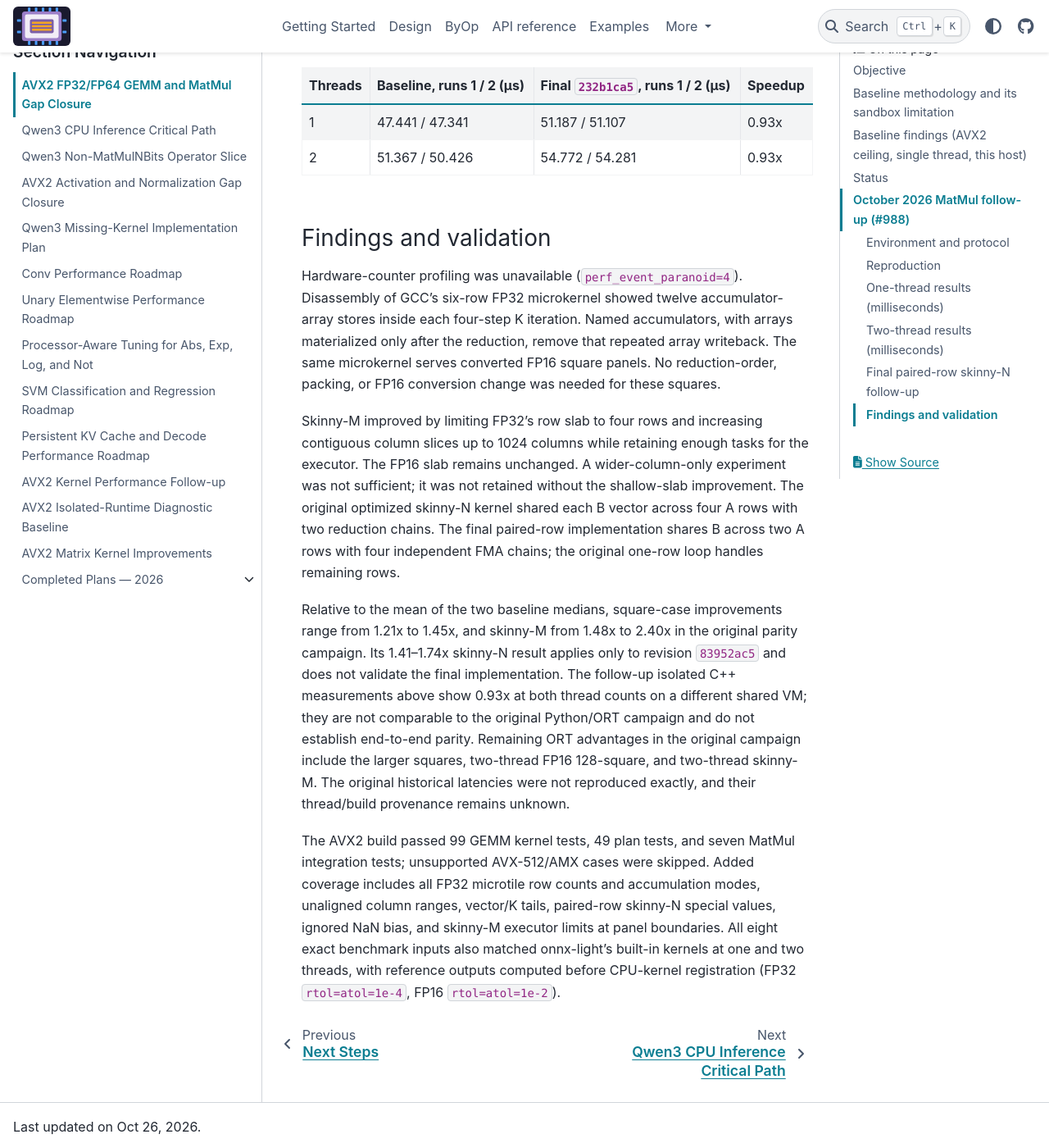
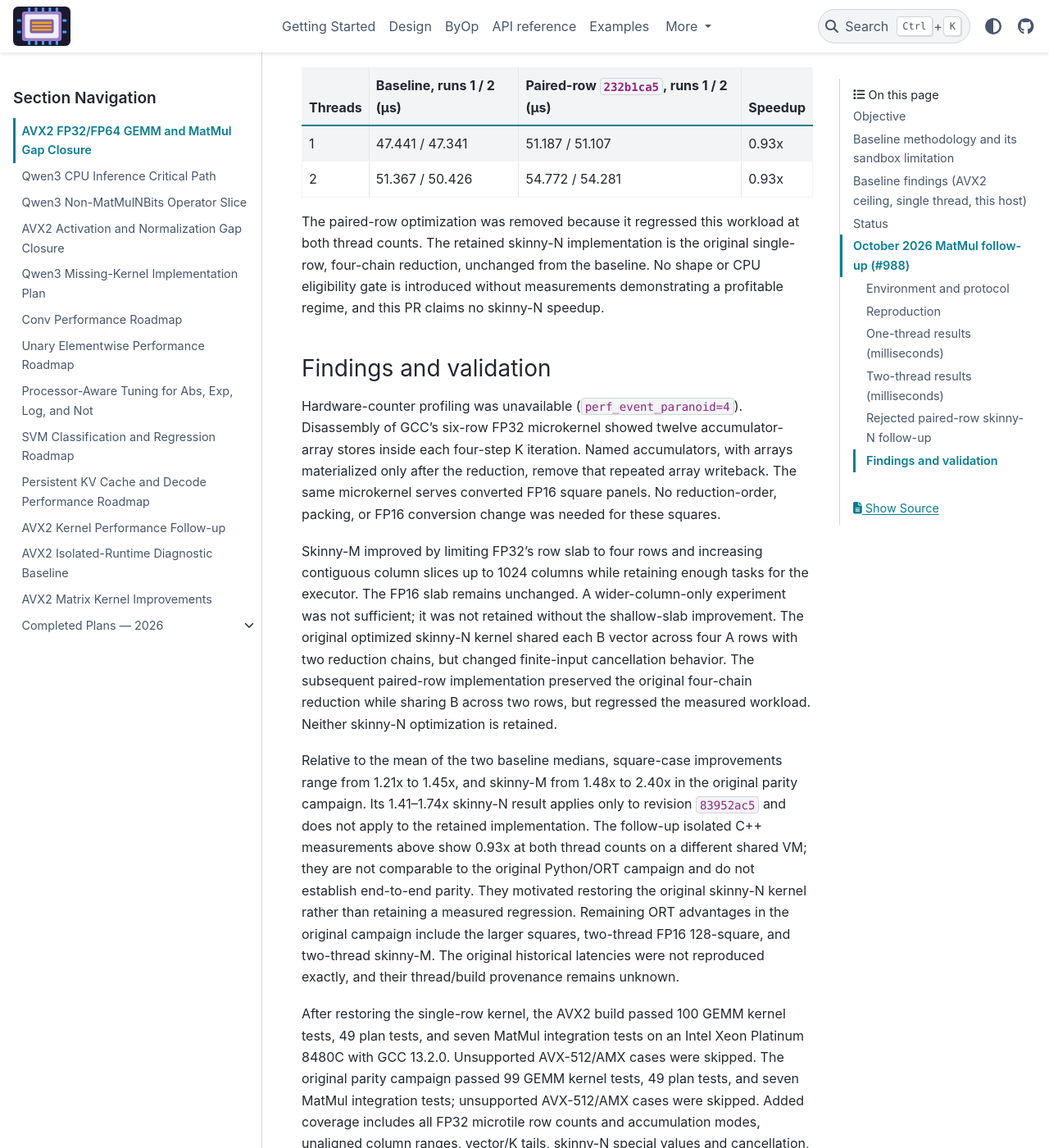
Before and after one commit to xadupre/onnx-light-cpu, a Sphinx documentation site: the page built from docs/next_steps/2026/2026_09_avx2_gemm_matmul.rst, in a window 1280 px wide and 1400 px high, scrolled down 7452 px. Shown: the whole window at 82% size. Built offline with Sphinx 7.4.7 and the PyData theme 0.15.4, drawn with Linux system fonts in a browser that asks for light colours; pages that are not in the unit, such as notebooks, are missing from menus; some of the changed text lies outside the part shown.

Commit message:
Restore baseline skinny-N kernel after paired-row regression
Remove the unprofitable paired-row path, preserve cancellation coverage, and distinguish rejected skinny-N measurements from retained improvements.

Co-authored-by: Copilot <223556219+Copilot@users.noreply.github.com>

```diff
--- a/docs/next_steps/2026/2026_09_avx2_gemm_matmul.rst
+++ b/docs/next_steps/2026/2026_09_avx2_gemm_matmul.rst
@@ -180,10 +180,10 @@ Environment and protocol
 * Original parity campaign: onnx-light-cpu 0.2.0 baseline production sources
   ``86c8762be5bb0c01459c1998f5daf8dc70e268fa``; optimized sources
   ``83952ac5da670ddeb7431565f3c5e87f5d967d90``. These Python/ORT timings
-  predate the final paired-row implementation
+  predate the rejected paired-row implementation
   (``232b1ca5f1050b144d40129770d2b499d42b5c97``), so their skinny-N entries
-  are not evidence for the final kernel. Both builds used GCC 13.3.0, CMake
-  Release, and
+  are historical results, not gains retained by this PR. Both builds used GCC
+  13.3.0, CMake Release, and
   ``ONNX_LIGHT_CPU_MAX_SIMD_LEVEL=AVX2``. Runtime detection returned ``3``
   (AVX2); the throughput driver reported AMD Zen, FMA, and six register rows.
   The baseline was rebuilt in the same build tree after verifying its two
@@ -328,15 +328,15 @@ Two-thread results (milliseconds)
      - 1.050207 / 1.046921
      - 1.027666–1.233049
 
-Final paired-row skinny-N follow-up
-~~~~~~~~~~~~~~~~~~~~~~~~~~~~~~~~~~~
+Rejected paired-row skinny-N follow-up
+~~~~~~~~~~~~~~~~~~~~~~~~~~~~~~~~~~~~~
 
 The original Python parity runner could not be repeated in this environment:
 the onnx-light runtime is not installed or available from its configured
 package index. The standalone C++ ``gemm_throughput`` driver was therefore
-used to measure the final kernel in isolation, not as an end-to-end or ORT
+used to measure the paired-row kernel in isolation, not as an end-to-end or ORT
 comparison. Baseline sources were ``86c8762be5bb0c01459c1998f5daf8dc70e268fa``;
-the final paired-row sources were ``232b1ca5f1050b144d40129770d2b499d42b5c97``.
+the paired-row sources were ``232b1ca5f1050b144d40129770d2b499d42b5c97``.
 Both were built with GCC 13.3.0, CMake Release, and the AVX2 ceiling. This
 shared AMD EPYC 9V74 VM has four logical processors and two physical cores;
 the processes were restricted to CPUs ``0,2``. The driver reported AVX2,
@@ -347,14 +347,14 @@ For each revision and thread count, two fresh processes ran
 51 measured calls; the table shows the two per-process median latencies for
 ``M=1024, N=1, K=1024``. The substring filter also runs the dashboard skinny-N
 cases before the named ``skinny_n`` result. Speedup is the mean baseline
-latency divided by the mean final latency.
+latency divided by the mean paired-row latency.
 
 .. list-table::
    :header-rows: 1
 
    * - Threads
      - Baseline, runs 1 / 2 (µs)
-     - Final ``232b1ca5``, runs 1 / 2 (µs)
+     - Paired-row ``232b1ca5``, runs 1 / 2 (µs)
      - Speedup
    * - 1
      - 47.441 / 47.341
@@ -364,6 +364,12 @@ latency divided by the mean final latency.
      - 51.367 / 50.426
      - 54.772 / 54.281
      - 0.93x
+
+The paired-row optimization was removed because it regressed this workload
+at both thread counts. The retained skinny-N implementation is the original
+single-row, four-chain reduction, unchanged from the baseline. No shape or
+CPU eligibility gate is introduced without measurements demonstrating a
+profitable regime, and this PR claims no skinny-N speedup.
 
 Findings and validation
 ~~~~~~~~~~~~~~~~~~~~~~~
@@ -380,25 +386,30 @@ contiguous column slices up to 1024 columns while retaining enough tasks for
 the executor. The FP16 slab remains unchanged. A wider-column-only experiment
 was not sufficient; it was not retained without the shallow-slab improvement.
 The original optimized skinny-N kernel shared each B vector across four A rows
-with two reduction chains. The final paired-row implementation shares B across
-two A rows with four independent FMA chains; the original one-row loop handles
-remaining rows.
+with two reduction chains, but changed finite-input cancellation behavior.
+The subsequent paired-row implementation preserved the original four-chain
+reduction while sharing B across two rows, but regressed the measured workload.
+Neither skinny-N optimization is retained.
 
 Relative to the mean of the two baseline medians, square-case improvements
 range from 1.21x to 1.45x, and skinny-M from 1.48x to 2.40x in the original
 parity campaign. Its 1.41–1.74x skinny-N result applies only to revision
-``83952ac5`` and does not validate the final implementation. The follow-up
+``83952ac5`` and does not apply to the retained implementation. The follow-up
 isolated C++ measurements above show 0.93x at both thread counts on a different
 shared VM; they are not comparable to the original Python/ORT campaign and do
-not establish end-to-end parity. Remaining ORT advantages in the original
-campaign include the larger squares, two-thread FP16 128-square, and
-two-thread skinny-M. The original historical latencies were not reproduced
-exactly, and their thread/build provenance remains unknown.
+not establish end-to-end parity. They motivated restoring the original skinny-N
+kernel rather than retaining a measured regression. Remaining ORT advantages
+in the original campaign include the larger squares, two-thread FP16
+128-square, and two-thread skinny-M. The original historical latencies were
+not reproduced exactly, and their thread/build provenance remains unknown.
 
-The AVX2 build passed 99 GEMM kernel tests, 49 plan tests, and seven MatMul
-integration tests; unsupported AVX-512/AMX cases were skipped. Added coverage
-includes all FP32 microtile row counts and accumulation modes, unaligned
-column ranges, vector/K tails, paired-row skinny-N special values, ignored
+After restoring the single-row kernel, the AVX2 build passed 100 GEMM kernel
+tests, 49 plan tests, and seven MatMul integration tests on an Intel Xeon
+Platinum 8480C with GCC 13.2.0. Unsupported AVX-512/AMX cases were skipped.
+The original parity campaign passed 99 GEMM kernel tests, 49 plan tests, and
+seven MatMul integration tests; unsupported AVX-512/AMX cases were skipped.
+Added coverage includes all FP32 microtile row counts and accumulation modes, unaligned
+column ranges, vector/K tails, skinny-N special values and cancellation, ignored
 NaN bias, and skinny-M executor limits at panel boundaries. All eight exact
 benchmark inputs also matched onnx-light's built-in kernels at one and two
 threads, with reference outputs computed before CPU-kernel registration
```
Also changed, not shown: other parts of docs/next_steps/2026/2026_09_avx2_gemm_matmul.rst (+1 -1 lines), 2 other files.
